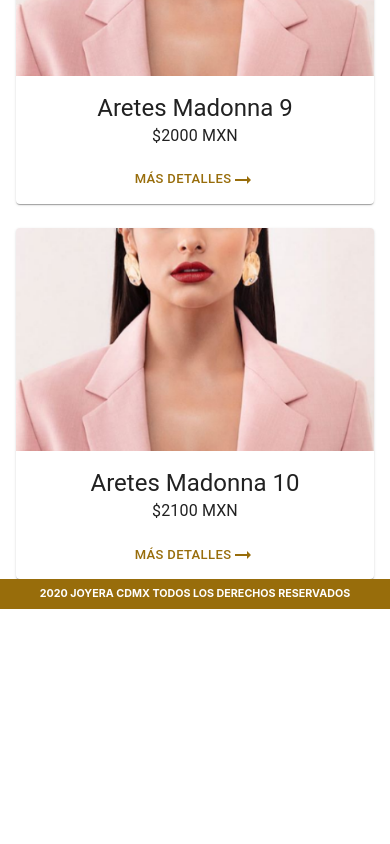
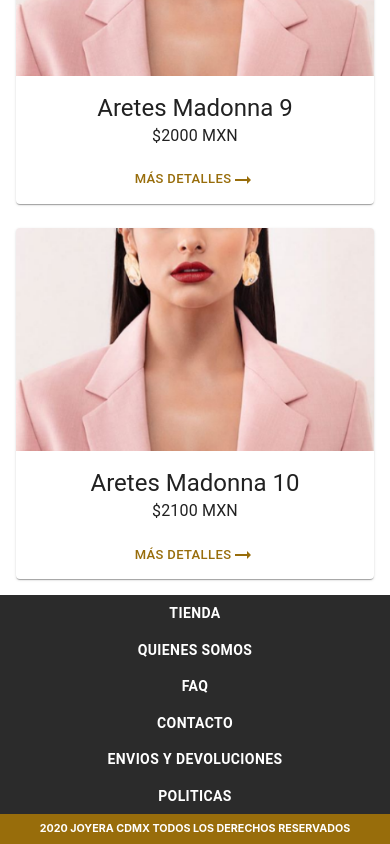
Before and after one commit to XarenySC/joyeracdmx, a React (Create React App) app: page / in a window 390 px wide. Shown: the part 3286-4130 px from the top of the page. Before the commit the page ends 3895 px from the top, so only its background shows below. Built offline with nearby package versions, Linux system fonts and the light colour scheme.

Commit message:
Corrige estilos de navbar, footer y catalogo

```diff
--- a/src/components/Catalogo.js
+++ b/src/components/Catalogo.js
@@ -5,11 +5,8 @@ import Tarjeta from "./Tarjeta";
 
 const useStyles = makeStyles(theme => ({
 	root: {
-		flexGrow: 1
-	},
-	paper: {
-		padding: theme.spacing(2),
-		textAlign: "center"
+		flexGrow: 1,
+		marginBottom: theme.spacing(2)
 	},
 	media: {
 		height: 140
--- a/src/components/Footer.js
+++ b/src/components/Footer.js
@@ -13,13 +13,16 @@ const useStyles = makeStyles(theme => ({
 	subMenu: {
 		justifyContent: "space-evenly",
 		backgroundColor: "#2B2B2B",
-		[theme.breakpoints.down("md")]: {
-			display: "none"
+		[theme.breakpoints.down("sm")]: {
+			flexWrap: "wrap"
 		}
 	},
 	menuItem: {
 		color: "#FFF",
-		fontWeight: "bold"
+		fontWeight: "bold",
+		[theme.breakpoints.down("sm")]: {
+			width: "100%"
+		}
 	},
 	copyright: {
 		backgroundColor: "#986D0B",
--- a/src/components/Navbar.js
+++ b/src/components/Navbar.js
@@ -183,9 +183,6 @@ export default function PrimarySearchAppBar() {
 						</IconButton>
 						<IconButton
 							aria-label="Carrito"
-							aria-controls={menuId}
-							aria-haspopup="true"
-							onClick={handleProfileMenuOpen}
 							color="inherit"
 						>
 							<ShoppingCart />
```
